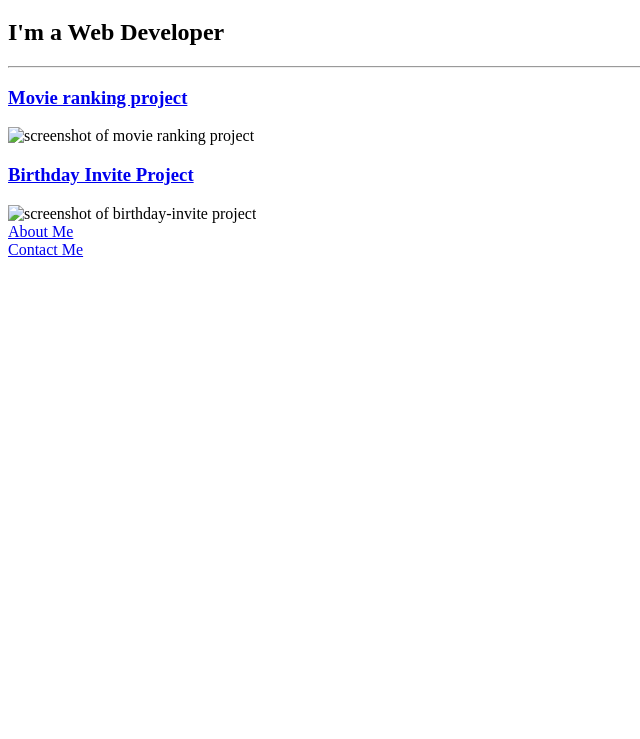
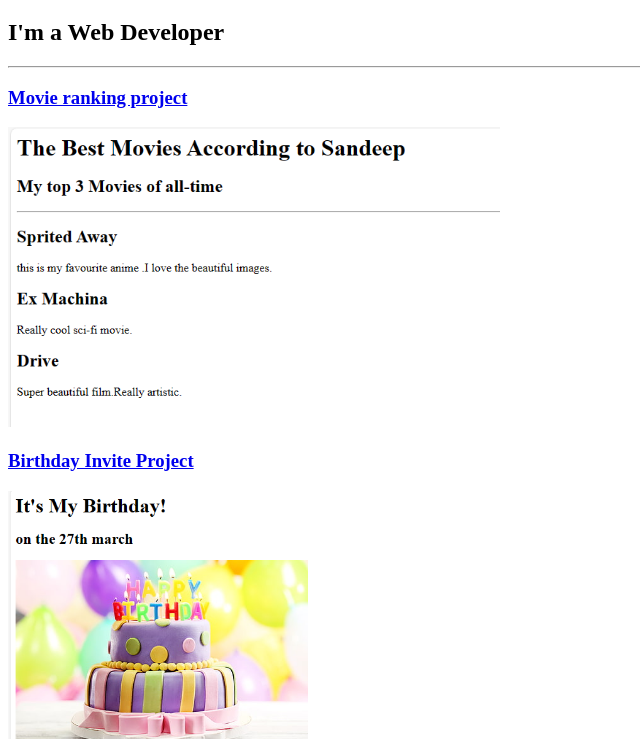
Before and after one commit to cybersphinx1008/html-portfolio, a plain HTML site: page index.html in a window 1280 px wide. Shown: the part 61-800 px from the top of the page, without its empty margins (0-640 px from the left). Drawn offline with Linux system fonts and the light colour scheme.

Commit message:
Update index.html

```diff
--- a/index.html
+++ b/index.html
@@ -11,9 +11,9 @@
     <h2>I'm a Web Developer</h2>
     <hr/>
     <h3><a href="../2.4 Movie Ranking Project/index - Copy.html">Movie ranking project</a></h3>
-    <img src="../2.4 Movie Ranking Project/movie ranking sandeep.png.png" height="300" alt="screenshot of movie ranking project "/>
+    <img src="./movie ranking sandeep.png.png" height="300" alt="screenshot of movie ranking project "/>
    <h3><a href="../3.4 Birthday Invite Project/index.html">Birthday Invite Project</a></h3>
-    <img src="../3.4 Birthday Invite Project/sandeep birthday invite.png" height="400" alt="screenshot of birthday-invite project"/><br/>
+    <img src="./sandeep birthday invite.png" height="400" alt="screenshot of birthday-invite project"/><br/>
     <a href="./public/about.html">About Me</a><br/>
     <a href="./public/contact.html" >Contact Me</a>
 </body>
```
